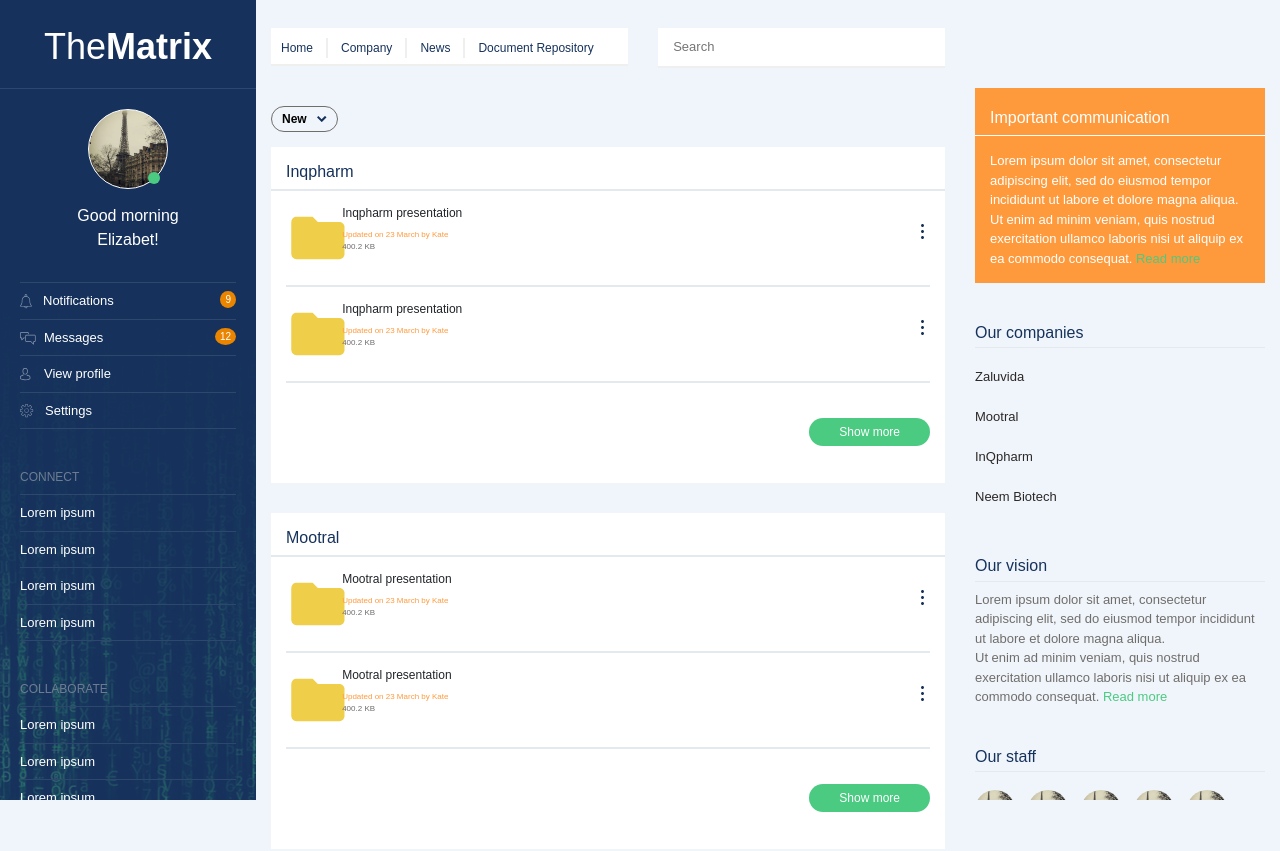
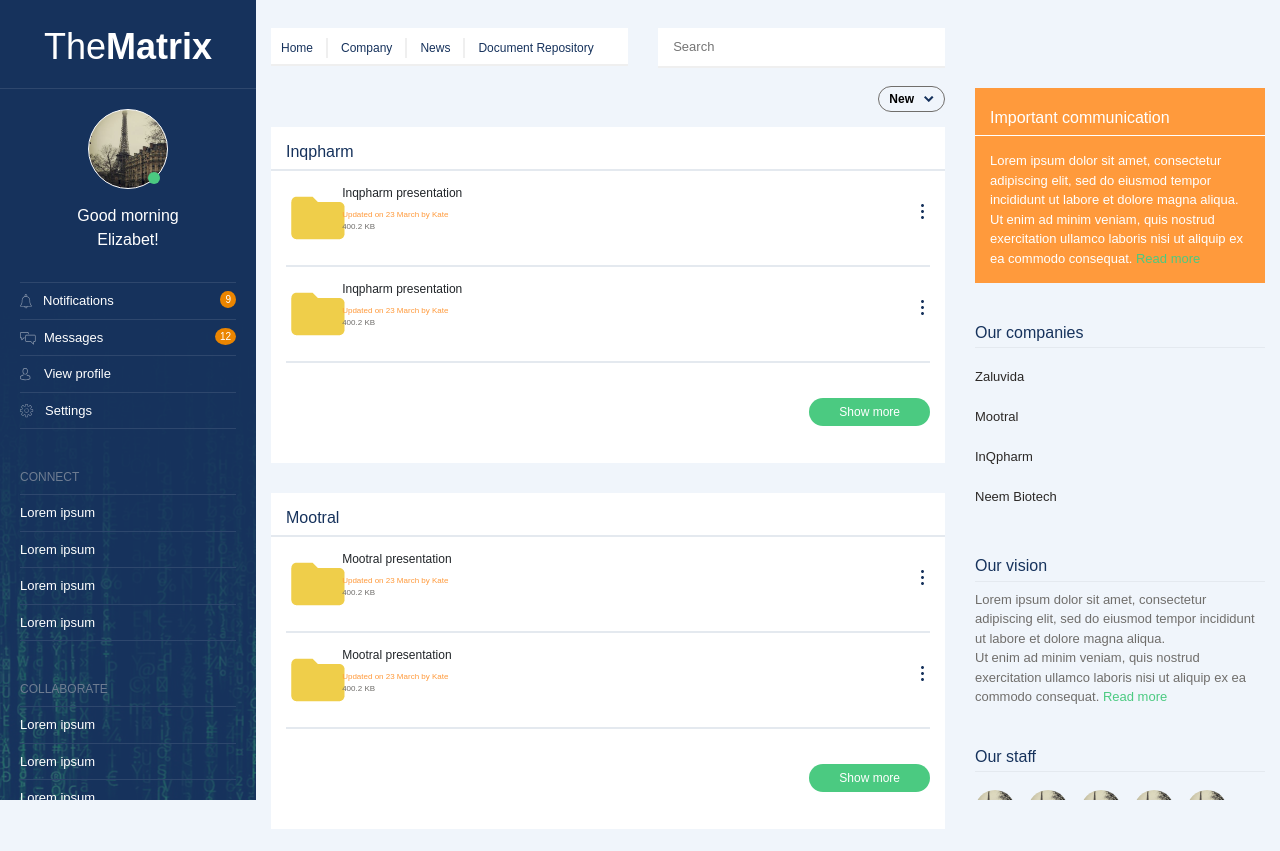
Before and after one commit to jraramirez/sm-file-manager, a React (Create React App) app: page /document-repository in a window 1280 px wide. Shown: the top 851 px of the page. Built offline with nearby package versions, Linux system fonts and the light colour scheme.

Commit message:
action btn float, margin

```diff
--- a/src/components/Layout/DocumentRepositoryLayout/DocumentRepositoryLayout.js
+++ b/src/components/Layout/DocumentRepositoryLayout/DocumentRepositoryLayout.js
@@ -9,11 +9,15 @@ import classes from './DocumentRepositoryLayout.module.scss';
 
 const DocumentRepositoryLayout = (props) => (
   <div className={classes.DocumentRepositoryLayout}>
-    <div className={classes.Actions}>
-      <button className={classes.NewAction}>
-        New &nbsp; <img className={classes.ExpandButton} src={downArrowIcon} alt="Expand"/>
-      </button>
-    </div>
+    <Row>
+      <Col md={12}>
+      <div className={classes.Actions}>
+        <button className={classes.NewAction}>
+          New &nbsp; <img className={classes.ExpandButton} src={downArrowIcon} alt="Expand"/>
+        </button>
+      </div>
+      </Col>
+    </Row>
     <Row>
       <Col md={12}>
         <div className={classes.Folder}>
--- a/src/components/Layout/DocumentRepositoryLayout/DocumentRepositoryLayout.module.scss
+++ b/src/components/Layout/DocumentRepositoryLayout/DocumentRepositoryLayout.module.scss
@@ -8,7 +8,7 @@
       padding: 3px 10px;
       margin-left: auto;
       border: 1px solid #706E6B;
-      margin-top: 20px;
+      float: right;
     }
   }
   .Folder{
```
